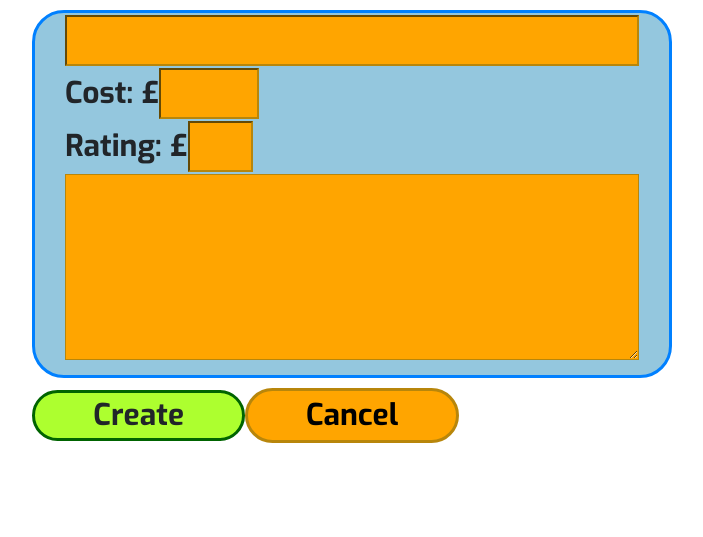
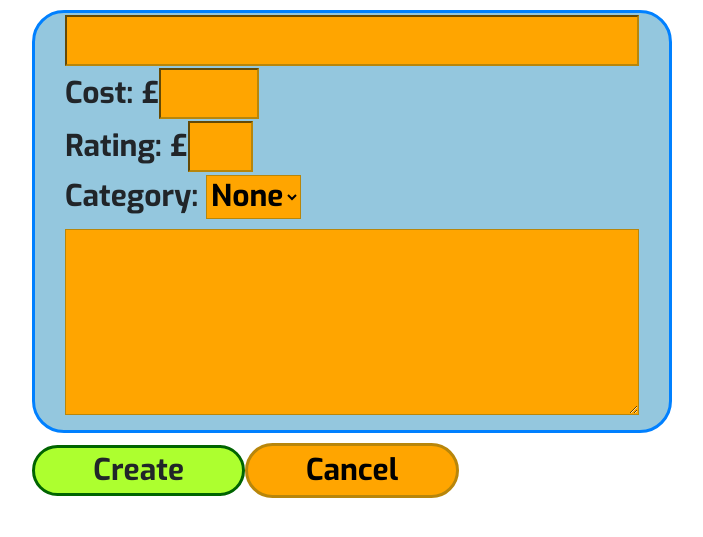
Before and after one commit to Code-Institute-Submissions/FortyTwoFortyTwo-GameList, a Flask app: page /new in a window 1280 px wide. Shown: the top 537 px of the page, without its empty margins (288-991 px from the left). Run offline with Flask 2, Linux system fonts and the light colour scheme; data that the repository does not hold is empty; some libraries are stand-ins or nearby versions.

Commit message:
Add category to game infromations
Allow category to be editable for each game

```diff
--- a/app.py
+++ b/app.py
@@ -23,21 +23,28 @@ def home():
     categories = mongo.db.categories.find()
     return render_template("index.html", games=games, categories=categories)
 
+@app.route("/new")
+def new():
+    categories = mongo.db.categories.find()
+    return render_template("new.html", categories=categories)
+
 @app.route("/info/<id>")
 def info(id):
     game = mongo.db.games.find_one({"_id": ObjectId(id)})
-    return render_template("info.html", game=game)
-
-@app.route("/new")
-def new():
-    return render_template("new.html")
+    categories = mongo.db.categories.find()
+    return render_template("info.html", game=game, categories=categories)
 
 @app.route("/game_insert", methods=['POST'])
 def game_insert():
+    category = request.form['category']
+    if (category != ""):
+        category = ObjectId(category)
+
     game_data = {
         "title": request.form['title'],
         "cost": request.form['cost'],
         "rating": request.form['rating'],
+        "category": category,
         "desp": request.form['desp']
     }
 
@@ -46,10 +53,15 @@ def game_insert():
 
 @app.route("/game_update", methods=['POST'])
 def game_update():
+    category = request.form['category']
+    if (category != ""):
+        category = ObjectId(category)
+
     game_data = {
         "title": request.form['title'],
         "cost": request.form['cost'],
         "rating": request.form['rating'],
+        "category": category,
         "desp": request.form['desp']
     }
 
@@ -69,6 +81,7 @@ def category_insert():
 @app.route("/category_delete", methods=['POST'])
 def category_delete():
     mongo.db.games.update_many({'category': ObjectId(request.form['id'])}, {'$set': {"category": ""}})
+    mongo.db.categories.delete_one({"_id": ObjectId(request.form['id'])})
     return request.form['id']
 
 if __name__ == "__main__":
--- a/static/css/style.css
+++ b/static/css/style.css
@@ -35,12 +35,12 @@ a {
 	width: 100%;
 }
 
-p, a, input, textarea {
+p, a, input, select, textarea {
 	font-family: "Exo", sans-serif;
 	font-weight: 700;
 }
 
-input[readonly], textarea[readonly] {
+input[readonly], select[readonly], textarea[readonly] {
 	background: none;
 	border: none;
 }
@@ -58,6 +58,10 @@ input[readonly], textarea[readonly] {
 
 #input-rating {
 	max-width: 65px;
+}
+
+#input-category {
+	padding: 0;
 }
 
 #input-desp {
--- a/static/js/main.js
+++ b/static/js/main.js
@@ -7,6 +7,7 @@ $(document).on("click", ".game-create", function ()
 	let datatitle = $("#input-title")[0].value;
 	let datacost = $("#input-cost")[0].value;
 	let datarating = $("#input-rating")[0].value;
+	let datacategory = $("#input-category")[0].value;
 	let datadesp = $("#input-desp")[0].value;
 
 	//Insert datas to database
@@ -27,20 +28,24 @@ $(document).on("click", ".game-save", function ()
 	let datatitle = $("#input-title")[0].value;
 	let datacost = $("#input-cost")[0].value;
 	let datarating = $("#input-rating")[0].value;
+	let datacategory = $("#input-category")[0].value;
 	let datadesp = $("#input-desp")[0].value;
 
 	//Update datas to database
-	$.post("/game_update", {id: dataid, title: datatitle, cost: datacost, rating: datarating, desp: datadesp}, function(data, status)
+	$.post("/game_update", {id: dataid, title: datatitle, cost: datacost, rating: datarating, category: datacategory, desp: datadesp}, function(data, status)
 	{
 		//Update data attr for new value
 		$(".game-main").parent().attr('data-title', datatitle);
 		$(".game-main").parent().attr('data-cost', datacost);
 		$(".game-main").parent().attr('data-rating', datarating);
+		$(".game-main").parent().attr('data-category', datacategory);
 		$(".game-main").parent().attr('data-desp', datadesp);
 
 		//Set inputs read only
-		$("input, textarea").attr("readonly", "");
-		$("input, textarea").removeClass("color-orange");
+		$("input, select, textarea").attr("readonly", "");
+		$("input, select, textarea").removeClass("color-orange");
+		$("option").attr("disabled", "");
+		$("option").attr("hidden", "");
 
 		//Change save button to edit
 		$(".game-save").text("Edit");
@@ -67,11 +72,14 @@ $(document).on("click", ".game-cancel", function ()
 	$("#input-title").val($(".game-main").parent().attr('data-title'));
 	$("#input-cost").val($(".game-main").parent().attr('data-cost'));
 	$("#input-rating").val($(".game-main").parent().attr('data-rating'));
+	$("#input-category").val($(".game-main").parent().attr('data-category'));
 	$("#input-desp").val($(".game-main").parent().attr('data-desp'));
 
 	//Set inputs read only
-	$("input, textarea").attr("readonly", "");
-	$("input, textarea").removeClass("color-orange");
+	$("input, select, textarea").attr("readonly", "");
+	$("input, select, textarea").removeClass("color-orange");
+	$("option").attr("disabled", "");
+	$("option").attr("hidden", "");
 
 	//Change save button to edit
 	$(".game-save").text("Edit");
@@ -94,8 +102,10 @@ Called when edit button is pressed in info page
 $(document).on("click", ".game-edit", function ()
 {
 	//Allow input editable
-	$("input, textarea").removeAttr("readonly");
-	$("input, textarea").addClass("color-orange");
+	$("input, select, textarea").removeAttr("readonly");
+	$("input, select, textarea").addClass("color-orange");
+	$("option").removeAttr("disabled");
+	$("option").removeAttr("hidden");
 
 	//Change edit button to save
 	$(".game-edit").text("Save");
--- a/templates/new.html
+++ b/templates/new.html
@@ -21,6 +21,17 @@
 			<p>Cost: £<input class="color-orange" type="text" id="input-cost" name="cost" value=""></p>
 			<p>Rating: £<input class="color-orange" type="text" id="input-rating" name="rating" value=""></p>
 
+			<p>
+				<label for="input-category">Category: </label>
+				<select class="color-orange" id="input-category" name="category">
+					<option value="" selected>None</option>
+
+					{% for category in categories | reverse %}
+						<option value="{{ category._id }}">{{ category.name }}</option>
+					{% endfor %}
+				</select>
+			</p>
+
 			<p><textarea class="color-orange" id="input-desp" rows="4"></textarea></p>
 		</div>
 
```
Also changed, not shown: templates/info.html (+20 -1 lines).
